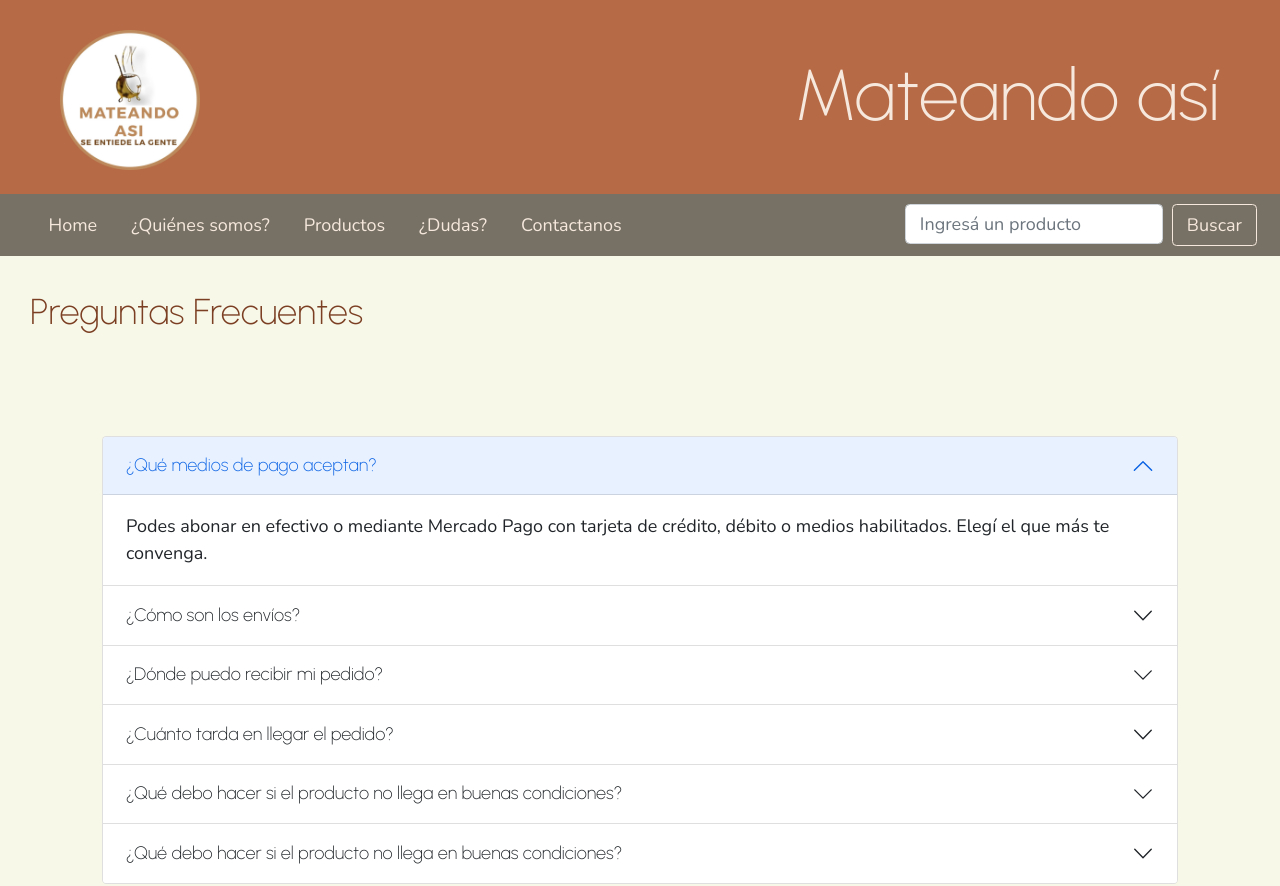
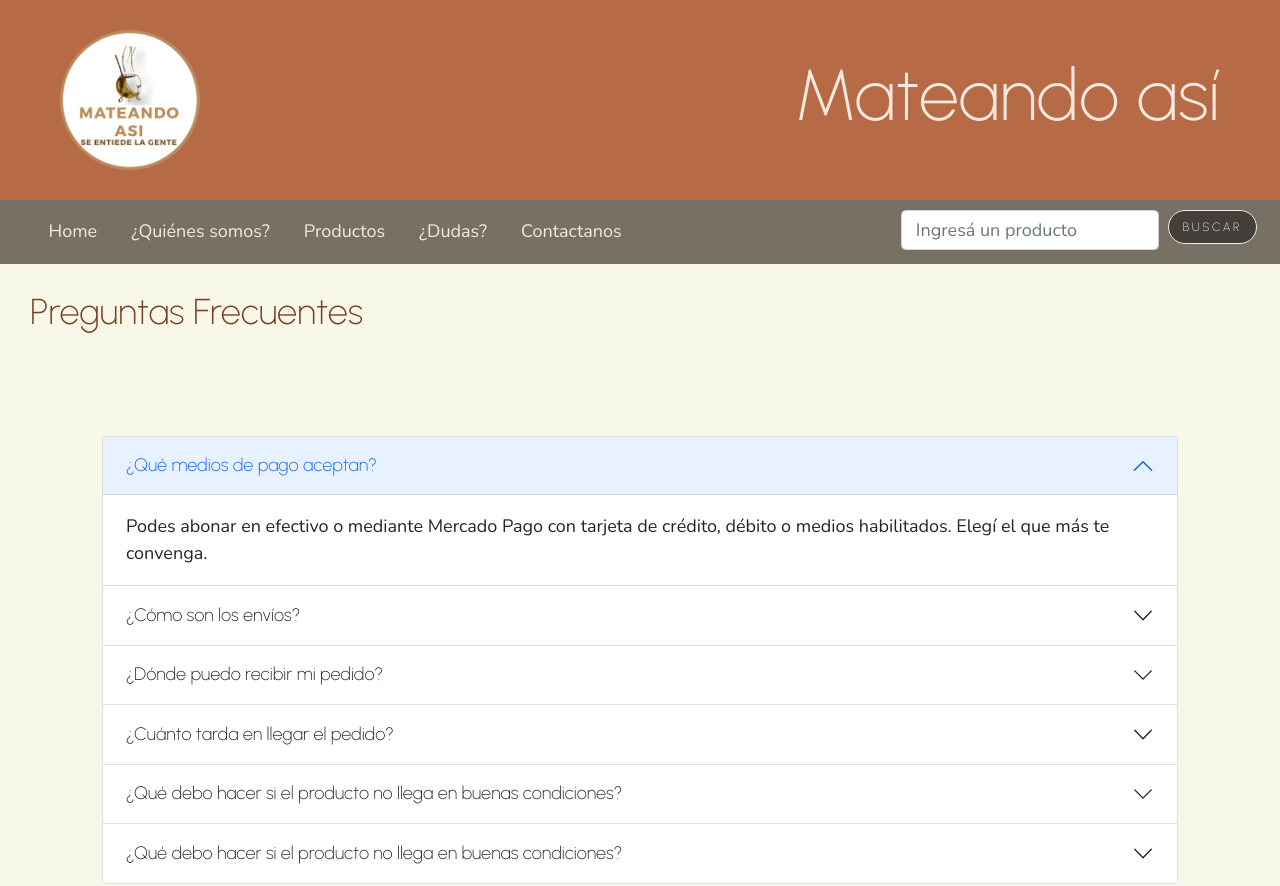
Before and after one commit to Lulens/proyectoMateando, a website: page html/faq.html in a window 1280 px wide. Shown: the top 886 px of the page. Drawn offline with nearby package versions, Linux system fonts and the light colour scheme.

Commit message:
Agregué extend en botones

```diff
--- a/scss/style.scss
+++ b/scss/style.scss
@@ -17,6 +17,8 @@
         }
     }
 }
+
+
 
 /*HEADER*/
 .header{
@@ -82,14 +84,14 @@
 .bg-light{
     background-color: $verde-musgo !important;
     height: 50px;
-    position: sticky;
+    position: sticky !important;
     top: 0px;
     margin-top: 0px;
 }
 
 .navbar> .container-fluid{
     background-color: $verde-musgo;
-    position: sticky;
+
 
     .navbar-brand{
         margin-bottom: 5px;
@@ -183,6 +185,8 @@
 }
 
 /*BUTTONS*/
+
+
 .btn-primary{
     padding: 5px;
     margin-bottom: 10px;
@@ -210,8 +214,10 @@
 }
 
 .btn-outline-success{
+    @extend .btn-primary;
     color: $blanco-crema !important;
     border-color: $blanco-crema !important;
+    box-shadow: none !important;
 
     &:hover{
         background-color: $blanco-crema !important;
@@ -219,6 +225,7 @@
         border-color: $blanco-crema !important;
     }
 }
+
 
 /*------------------- HOME -------------------*/
 .bloqueProductos{
```
Also changed, not shown: css/estilo.css.
